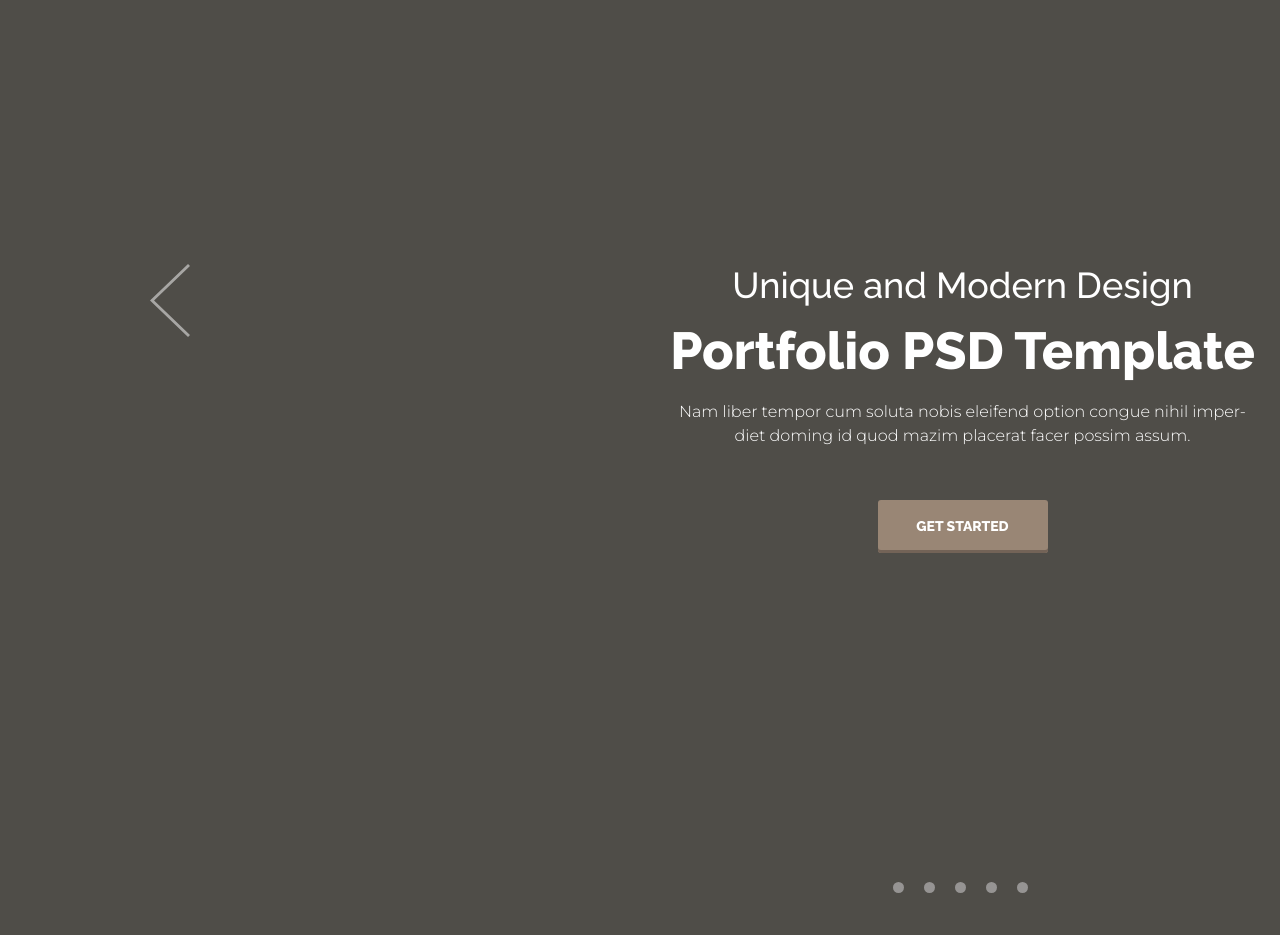
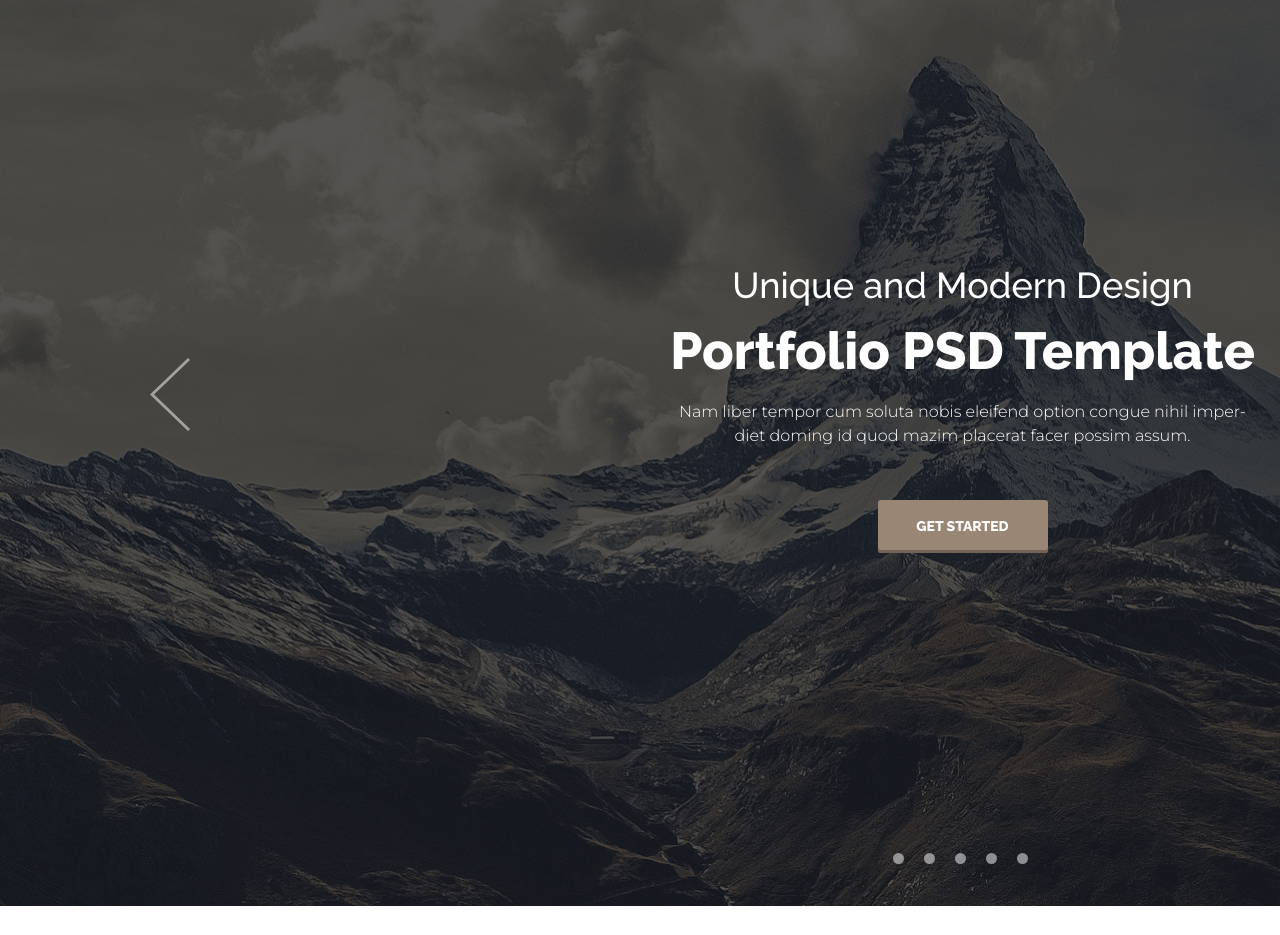
Before and after one commit to 6609at/6609at.github.io, a plain HTML site: page index.html in a window 1280 px wide. Shown: the part 117-1052 px from the top of the page. After the commit the page ends 1023 px from the top, so only its background shows below. Drawn offline with Linux system fonts and the light colour scheme.

Commit message:
add bgimg for header
+minor change for hover pagination

```diff
--- a/style/style.css
+++ b/style/style.css
@@ -7,6 +7,9 @@ body {
 .header {
     background-color: #4f4d48;
     color: #fff;
+    background-image: url(../img/header.png);
+    background-repeat: no-repeat;
+    background-size: contain;
 }
 
 .header-menu {
@@ -83,17 +86,19 @@ body {
 }
 
 .carousel-btn-lf {
+    margin: 94px 0 0 0;
     opacity: 0.5;
     fill: #fff;
     height: 73px;
 }
+
 .carousel-btn-lf:hover {
     opacity: 1;
-    fill:#d3c1ad;
+    fill: #d3c1ad;
 }
 
 .carousel-content {
-    margin: 0 470px 329px 475px;
+    margin: 0 470px 300px 475px;
     max-width: 589px;
     display: flex;
     flex-direction: column;
@@ -136,13 +141,17 @@ body {
     text-align: center;
     text-transform: uppercase;
     box-shadow: inset 0px -3px 0 0 #736357;
+    box-sizing: border-box;
 }
+
 .carousel-content a:hover {
     background-color: #d3c1ad;
 }
+
 .carousel-content a:active {
     background-color: #6a5d51;
 }
+
 .text-btn {
     margin: auto;
     font-family: 'Raleway', sans-serif;
@@ -152,6 +161,7 @@ body {
 }
 
 .carousel-btn-right {
+    margin: 94px 0 0 0;
     opacity: 0.5;
     fill: #fff;
     height: 73px;
@@ -175,5 +185,20 @@ body {
     width: 11px;
     margin: 0 10px;
     border-radius: 50%;
-    background-color: #969493;
+    opacity: 0.5;
+    background-color: #ffffff;
+    box-sizing: border-box;
 }
+
+.carusel-pag-item:hover {
+    border: solid 1px #d3c1ad;
+    transform: scale(1.5);
+    background-color: #29292c;
+    opacity: 1;
+}
+.carusel-pag-item:active {
+    border: solid 1px #d3c1ad;
+    transform: scale(1.5);
+    background-color: #ffffff;
+    opacity: 0.7;
+}
```
Also changed, not shown: img/header.png (added).
